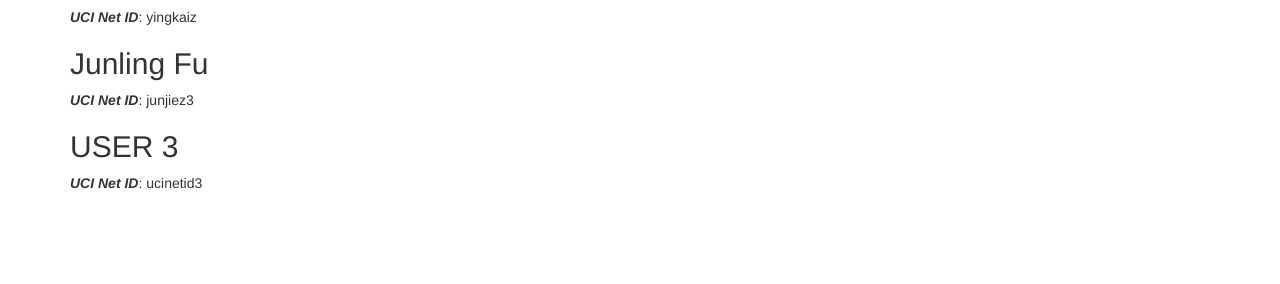
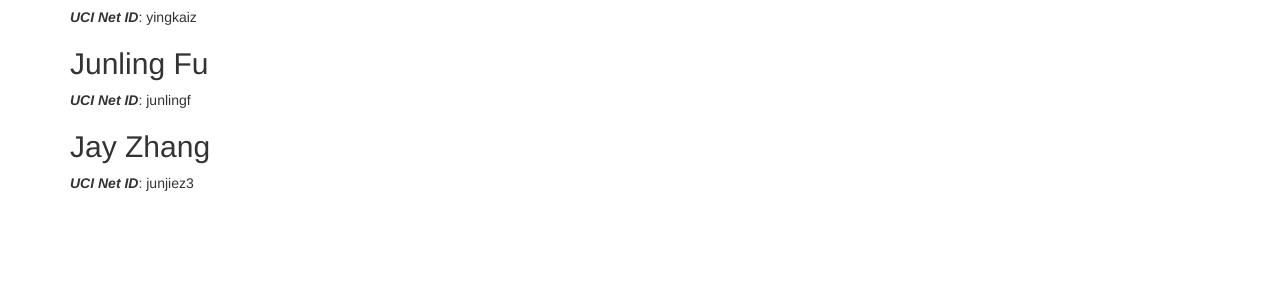
Before and after one commit to JackZhaoYK/REALMAN, a Jekyll site: the page built from docs/team.md, in a window 1280 px wide. Shown: the part 269-553 px from the top of the page. Built offline with Jekyll 4.4.1, drawn with Linux system fonts in a browser that asks for light colours.

Commit message:
update name

```diff
--- a/docs/team.md
+++ b/docs/team.md
@@ -10,7 +10,7 @@ title:  Team
 ***UCI Net ID***: yingkaiz
 
 ## Junling Fu
+***UCI Net ID***: junlingf
+
+## Jay Zhang
 ***UCI Net ID***: junjiez3
-
-## USER 3
-***UCI Net ID***: ucinetid3
```
